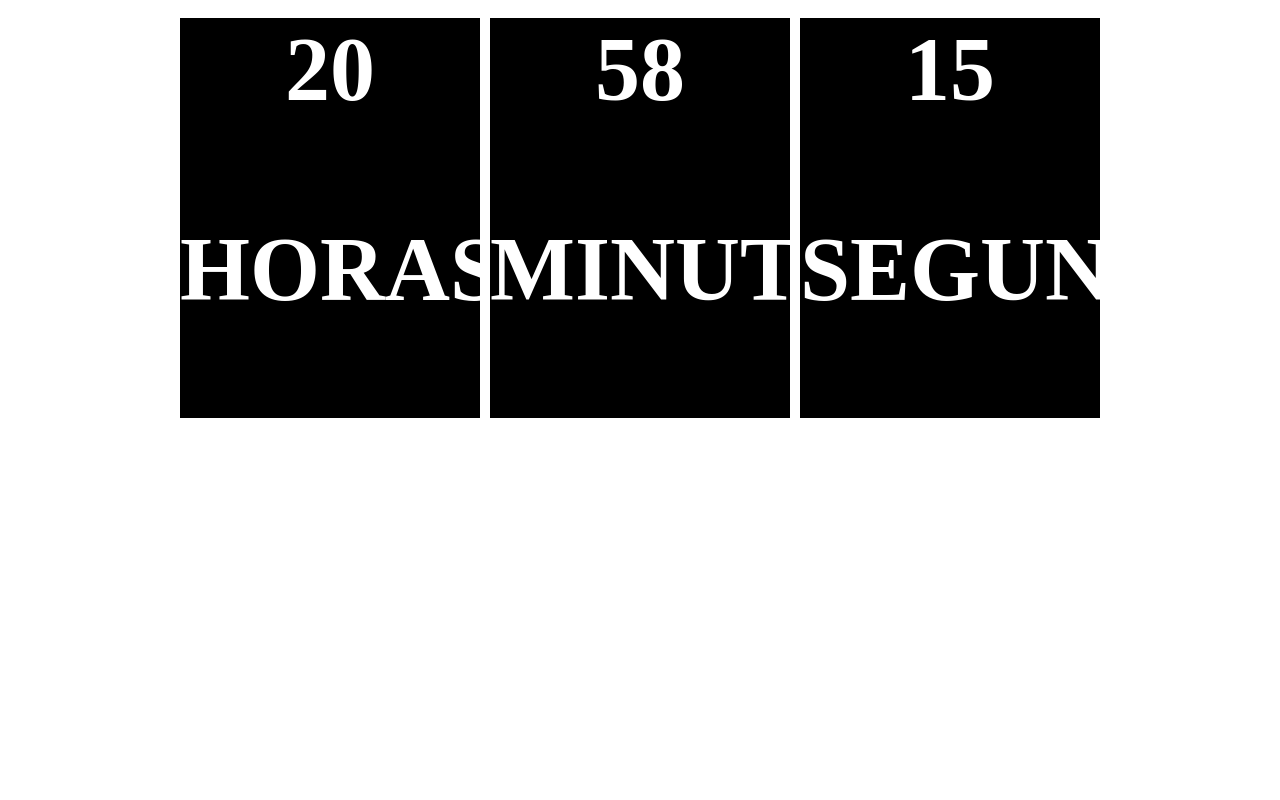
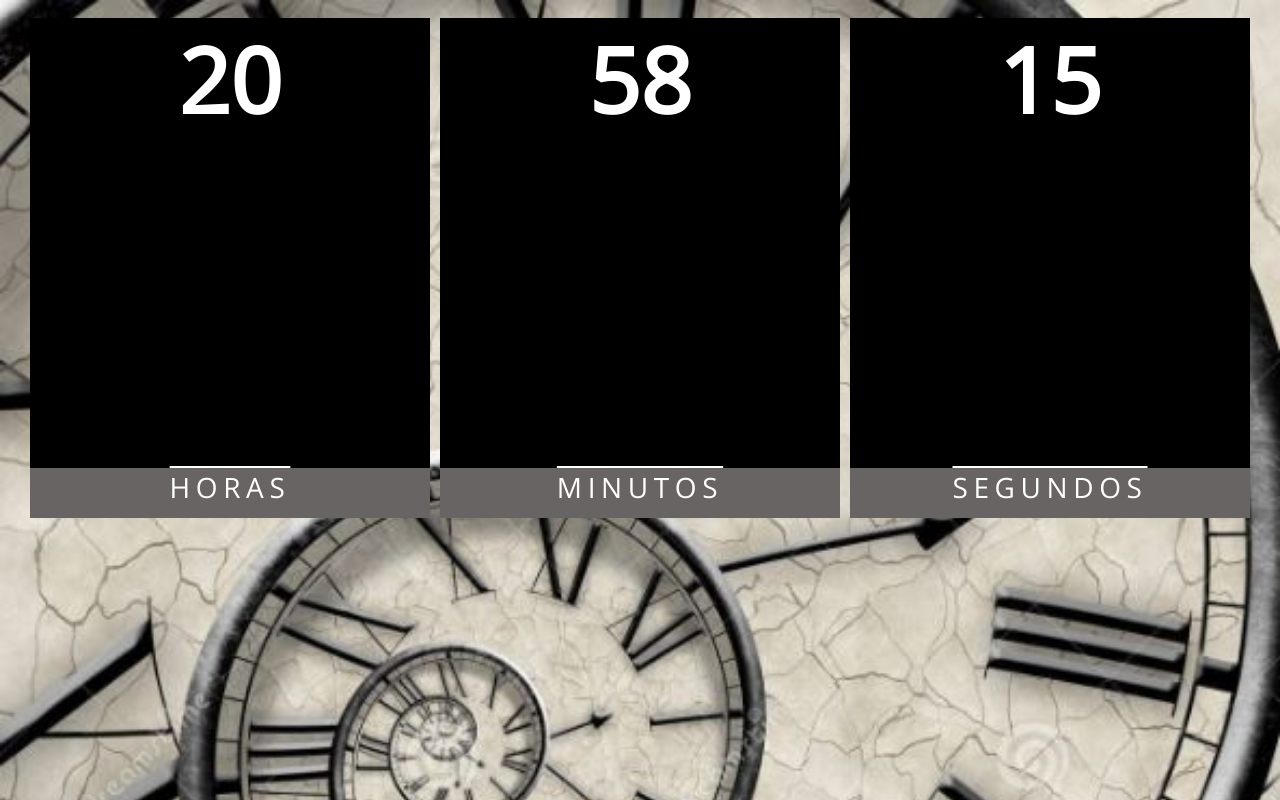
Before and after one commit to jskroberta/RelogioDigitalSimples, a plain HTML site: page index.html in a window 1280 px wide. Drawn offline with nearby package versions, Linux system fonts and the light colour scheme.

Commit message:
4º atualização
CSS

```diff
--- a/index.html
+++ b/index.html
@@ -10,9 +10,9 @@
 <body>
     <div id="clock">
         <div id="time">
-            <div><span id="hours"></span><span>Horas</span></div>
-            <div><span id="minuts"></span><span>Minutos</span></div>
-            <div><span id="seconds"></span><span>Segundos</span></div>
+            <div><span id="hours"></span><span class="aaaa">Horas</span></div>
+            <div><span id="minuts"></span><span class="aaaa">Minutos</span></div>
+            <div><span id="seconds"></span><span class="aaaa">Segundos</span></div>
         </div>
     </div>
     <script src="script.js"></script>
--- a/style.css
+++ b/style.css
@@ -1,10 +1,15 @@
+@import url('https://fonts.googleapis.com/css2?family=Open+Sans&display=swap');
 
 
 body {
     display: flex;
     justify-content: space-around;
     min-width: 100vh;
-    align-items: center;
+    font-family: 'Open Sans', sans-serif;
+    background-image: url(relogioPonteiro.JPG);
+    background-repeat: no-repeat;
+    background-size: 100%;
+
 
 }
 
@@ -17,10 +22,11 @@ body {
     font-weight: 700;
     text-transform: uppercase;
     font-size: 40px;
+
 }
 #clock #time {
     display: flex;
-
+    /*align-items: center;*/
 
 }
 #clock #time div {
@@ -32,19 +38,20 @@ body {
     position: relative;
     display: block;
     color: white;
-    width: 300px;
-    height: 200px;
+    width: 400px;
+    height: 450px;
     background: black;
     font-size:  90px;
 
 }
-#clock #time div span :nth-child(2) {
-    /*height: 30px;
+#clock #time div .aaaa {
+    display: block;
+    height: 50px;
     font-size: 0.7em;
     letter-spacing: 0.2em;
     font-weight: 500;
-    z-index: 9;
     box-shadow: none;
-    background: #333333;
-    text-transform: uppercase;*/
+    background: #696464;
+    text-transform: uppercase;
+    text-decoration-line: overline;
 }
```
Also changed, not shown: relogioPonteiro.JPG (added).
